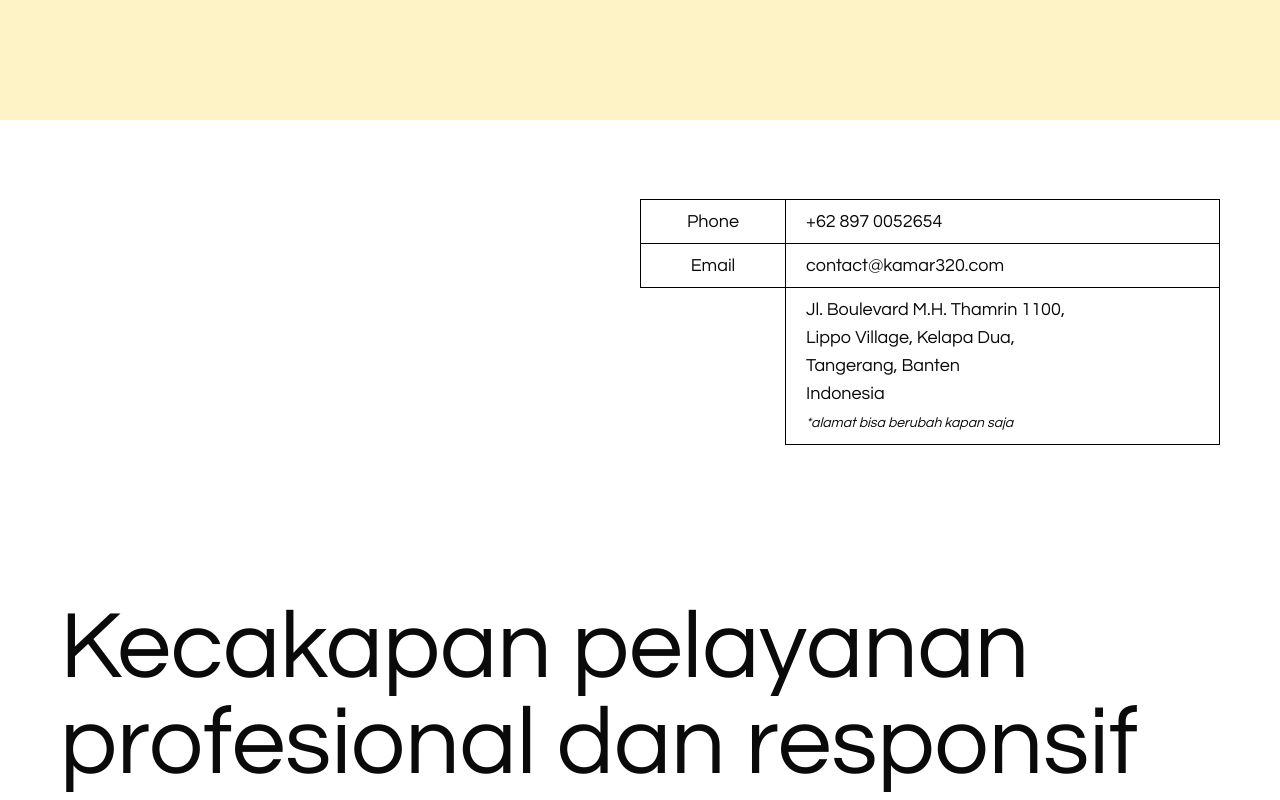
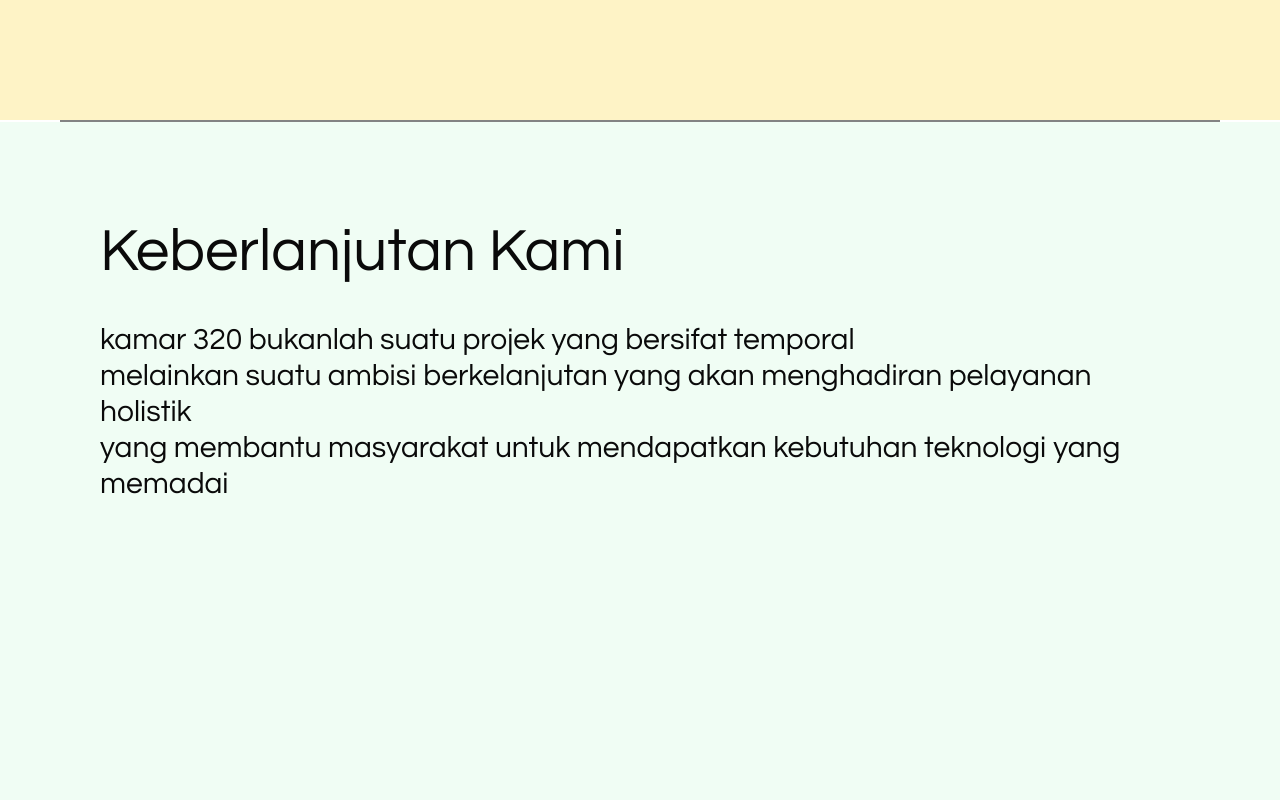
Before and after one commit to benayajosuaa/Frontend-Kav320, a Next.js app: page / in a window 1280 px wide. Shown: the part 680-1480 px from the top of the page. Built offline with nearby package versions, Linux system fonts and the light colour scheme.

Commit message:
update : perbaikan homepage

```diff
--- a/src/app/(public)/home/page.tsx
+++ b/src/app/(public)/home/page.tsx
@@ -1,9 +1,16 @@
 import Navbar from "../../../components/navbar"
 import Footer from "../../../components/footer"
+import { Questrial } from "next/font/google";
+
+const quesFont = Questrial({
+  subsets: ["latin"],
+  weight: "400",
+});
 
 export default function HomePage() {
   return (
-    <div className="relative">
+    <div className={`${quesFont.className} bg-transparent`}>
+        {/* SECTION: NAVBAR */}
         <div className="fixed inset-x-0 top-0 z-30">
             <Navbar />
         </div>
@@ -14,6 +21,33 @@ export default function HomePage() {
             </div>
         </div>
 
+        {/* Garis */}
+        <div className="ml-15 mr-15 border-[#838383] border border-b"/>
+
+        {/* SECTION: KEBERLANJUTAN */}
+        <div className="bg-green-50">
+            <div className="h-screen">
+                <div className="p-25">
+                    {/* Judul */}
+                    <div>
+                        <span>
+                            <h1 className="text-6xl">Keberlanjutan Kami</h1>
+                        </span>
+                        <span className="flex pt-10">
+                            <p className="text-3xl">
+                                kamar 320 bukanlah suatu projek yang bersifat temporal <br/>
+                                melainkan suatu ambisi berkelanjutan yang akan menghadiran pelayanan holistik <br/>
+                                yang membantu masyarakat untuk mendapatkan kebutuhan teknologi yang memadai
+                            </p>
+                        </span>
+                    </div>
+                </div>
+            </div>
+        </div>
+
+
+
+        {/* SECTION: FOOTER */}
         <div>
             <Footer />
         </div>
```
